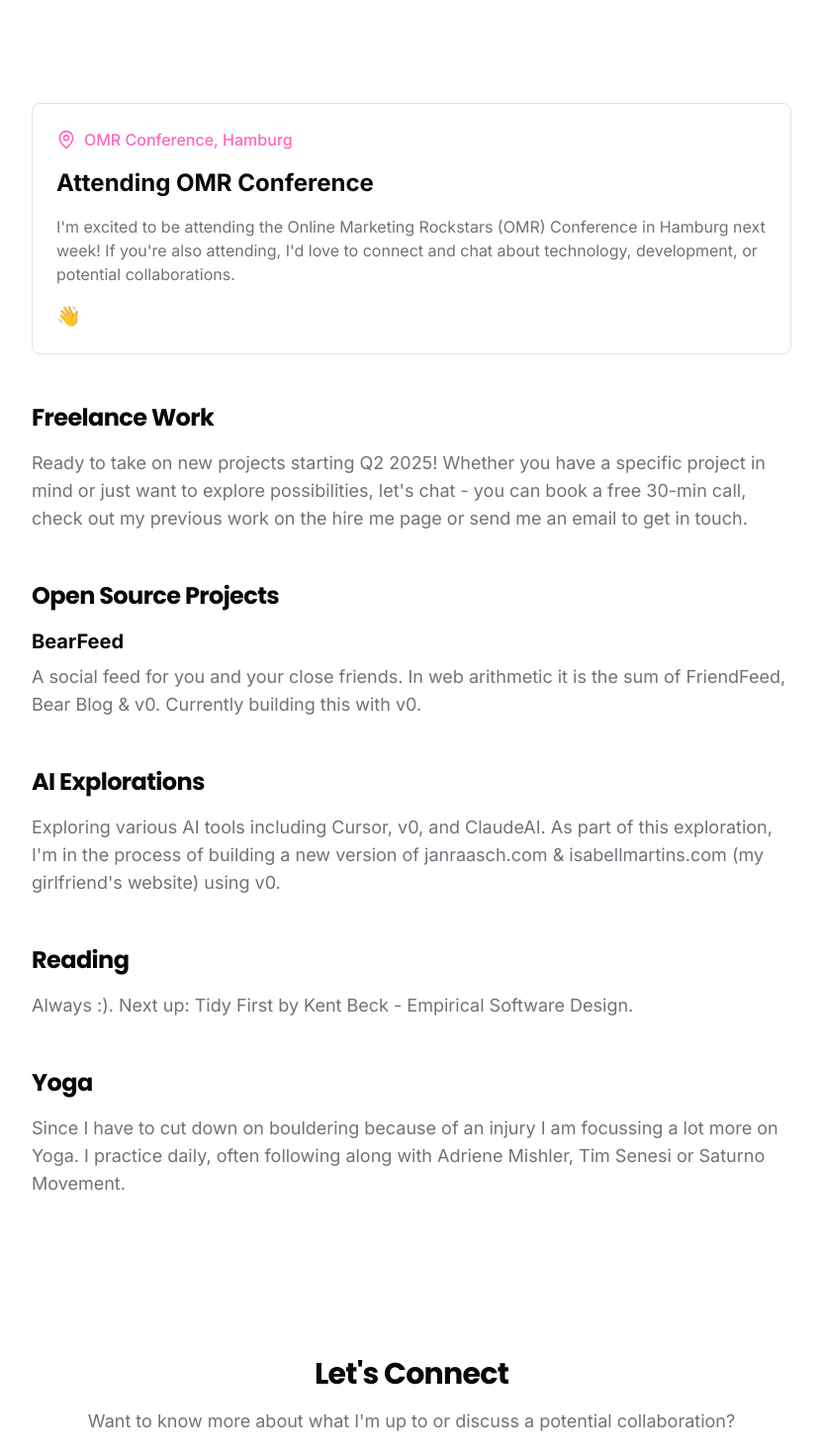
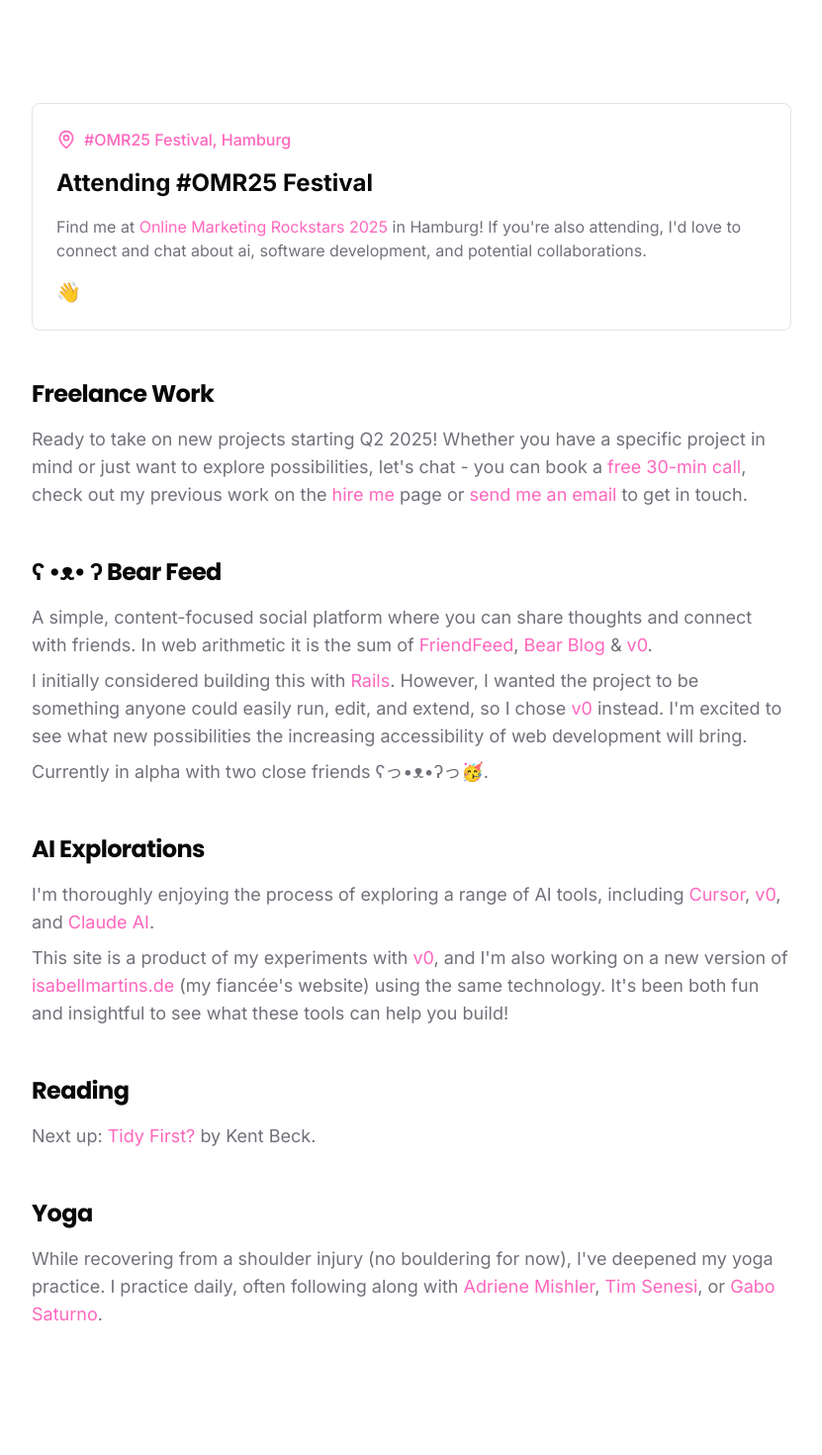
Before and after one commit to janraasch/janraaschcom-vibrant, a Next.js app: page /now in a window 1280 px wide. Shown: the part 320-1790 px from the top of the page at 99% size, without its empty margins (224-1055 px from the left). Built offline with nearby package versions, Linux system fonts and the light colour scheme.

Commit message:
feat(now): get ready for deploy :)

```diff
--- a/app/now/page.tsx
+++ b/app/now/page.tsx
@@ -1,7 +1,6 @@
-"use client"
-
+import Link from "next/link"
+import { Calendar, MapPin } from "lucide-react"
 import { MotionDiv } from "@/components/use-client-motion"
-import { Calendar, MapPin } from "lucide-react"
 import GeometricShapes from "@/components/geometric-shapes"
 import AnimatedText from "@/components/animated-text"
 import CTASection from "@/components/sections/cta-section"
@@ -31,8 +30,8 @@ export default function NowPage() {
               transition={{ delay: 0.4, duration: 0.5 }}
               className="flex items-center justify-center gap-2 mt-4 text-muted-foreground"
             >
-              <Calendar className="h-4 w-4" />
-              <span>Last updated: April 29, 2025</span>
+              <Calendar className="h-4 w-4 hidden sm:inline" />
+              <span>Last updated May 6, 2025, from my home in Lübeck, Germany.</span>
             </MotionDiv>
           </div>
         </div>
@@ -49,15 +48,20 @@ export default function NowPage() {
               viewport={{ once: true }}
               className="mb-12 p-6 border rounded-lg bg-card"
             >
-              <div className="flex items-center gap-2 text-primary mb-4">
-                <MapPin className="h-5 w-5" />
-                <span className="font-medium">OMR Conference, Hamburg</span>
+              <div className="text-primary mb-4">
+                <Link href="https://omr.com/en/events/festival/" target="_blank" rel="noopener noreferrer" className="flex items-center gap-2">
+                  <MapPin className="h-5 w-5" />
+                  <span className="font-medium">#OMR25 Festival, Hamburg</span>
+                </Link>
               </div>
-              <h2 className="text-2xl font-bold mb-4">Attending OMR Conference</h2>
+              <h2 className="text-2xl font-bold mb-4">Attending #OMR25 Festival</h2>
               <p className="text-muted-foreground mb-4">
-                I'm excited to be attending the Online Marketing Rockstars (OMR) Conference in Hamburg next week! If
-                you're also attending, I'd love to connect and chat about technology, development, or potential
-                collaborations.
+                Find me at{" "}
+                <Link href="https://omr.com/en/events/festival/" target="_blank" rel="noopener noreferrer" className="text-primary hover:underline">
+                  Online Marketing Rockstars 2025
+                </Link>{" "}
+                in Hamburg! If you're also attending, I'd love to connect and chat about ai, software development, and
+                potential collaborations.
               </p>
               <div className="animate-bounce-slow inline-block">
                 <span className="text-xl">👋</span>
@@ -75,8 +79,8 @@ export default function NowPage() {
                 <h2 className="text-2xl font-bold tracking-tight font-heading mb-4">Freelance Work</h2>
                 <p className="text-muted-foreground text-lg">
                   Ready to take on new projects starting Q2 2025! Whether you have a specific project in mind or just
-                  want to explore possibilities, let's chat - you can book a free 30-min call, check out my previous
-                  work on the hire me page or send me an email to get in touch.
+                  want to explore possibilities, let's chat - you can book a <Link href="https://calendly.com/jan-raasch/office-hours" target="_blank" rel="noopener noreferrer" className="text-primary hover:underline">free 30-min call</Link>, check out my previous
+                  work on the <Link href="/hire-me" className="text-primary hover:underline">hire me</Link> page or <Link href="mailto:jan@janraasch.com" className="text-primary hover:underline">send me an email</Link> to get in touch.
                 </p>
               </MotionDiv>
 
@@ -87,12 +91,20 @@ export default function NowPage() {
                 transition={{ duration: 0.5, delay: 0.1 }}
                 viewport={{ once: true }}
               >
-                <h2 className="text-2xl font-bold tracking-tight font-heading mb-4">Open Source Projects</h2>
-                <h3 className="text-xl font-bold mb-2">BearFeed</h3>
-                <p className="text-muted-foreground text-lg">
-                  A social feed for you and your close friends. In web arithmetic it is the sum of FriendFeed, Bear Blog
-                  & v0. Currently building this with v0.
+                <h2 id="bear-feed" className="text-2xl font-bold tracking-tight font-heading mb-4">ʕ •ᴥ• ʔ Bear Feed</h2>
+                <p className="text-muted-foreground text-lg mb-2">
+                  A simple, content-focused social platform where you can share thoughts and connect with friends. In web arithmetic it is the sum of <Link href="http://blog.friendfeed.com/" target="_blank" rel="noopener noreferrer" className="text-primary hover:underline">FriendFeed</Link>,
+                  {" "}<Link href="https://bearblog.dev" target="_blank" rel="noopener noreferrer" className="text-primary hover:underline">Bear Blog</Link>
+                  {" "}& <Link href="https://v0.dev" target="_blank" rel="noopener noreferrer" className="text-primary hover:underline">v0</Link>.
                 </p>
+                <p className="text-muted-foreground text-lg mb-2">
+                  I initially considered building this with <Link href="https://rubyonrails.org/" target="_blank" rel="noopener noreferrer" className="text-primary hover:underline">Rails</Link>. However, I wanted the project to be something anyone could easily run, edit, and extend, so I chose <Link href="https://v0.dev" target="_blank" rel="noopener noreferrer" className="text-primary hover:underline">v0</Link> instead. I'm excited to see what new possibilities the increasing accessibility of web development will bring.
+                </p>
+                <div className="text-muted-foreground text-lg transition-all group inline-block">
+                    <span>Currently in alpha with two close friends </span>
+                    <span className="inline-block group-hover:hidden">ʕっ•ᴥ•ʔっ🥳.</span>
+                    <span className="hidden group-hover:inline-block">ʕᵔᴥᵔʔﾉ☆ﾟ.*･｡ﾟ🎊.</span>
+                </div>
               </MotionDiv>
 
               {/* AI Explorations Section */}
@@ -103,10 +115,11 @@ export default function NowPage() {
                 viewport={{ once: true }}
               >
                 <h2 className="text-2xl font-bold tracking-tight font-heading mb-4">AI Explorations</h2>
+                <p className="text-muted-foreground text-lg mb-2">
+                  I'm thoroughly enjoying the process of exploring a range of AI tools, including <Link href="https://cursor.sh" target="_blank" rel="noopener noreferrer" className="text-primary hover:underline">Cursor</Link>, <Link href="https://v0.dev" target="_blank" rel="noopener noreferrer" className="text-primary hover:underline">v0</Link>, and <Link href="https://claude.ai" target="_blank" rel="noopener noreferrer" className="text-primary hover:underline">Claude AI</Link>.
+                </p>
                 <p className="text-muted-foreground text-lg">
-                  Exploring various AI tools including Cursor, v0, and ClaudeAI. As part of this exploration, I'm in the
-                  process of building a new version of janraasch.com & isabellmartins.com (my girlfriend's website)
-                  using v0.
+                  This site is a product of my experiments with <Link href="https://v0.dev" target="_blank" rel="noopener noreferrer" className="text-primary hover:underline">v0</Link>, and I'm also working on a new version of <Link href="https://isabellmartins.de" target="_blank" rel="noopener noreferrer" className="text-primary hover:underline">isabellmartins.de</Link> (my fiancée's website) using the same technology. It's been both fun and insightful to see what these tools can help you build!
                 </p>
               </MotionDiv>
 
@@ -119,7 +132,7 @@ export default function NowPage() {
               >
                 <h2 className="text-2xl font-bold tracking-tight font-heading mb-4">Reading</h2>
                 <p className="text-muted-foreground text-lg">
-                  Always :). Next up: Tidy First by Kent Beck - Empirical Software Design.
+                  Next up: <Link href="https://www.oreilly.com/library/view/tidy-first/9781098151232" target="_blank" rel="noopener noreferrer" className="text-primary hover:underline">Tidy First?</Link> by Kent Beck.
                 </p>
               </MotionDiv>
 
@@ -132,15 +145,16 @@ export default function NowPage() {
               >
                 <h2 className="text-2xl font-bold tracking-tight font-heading mb-4">Yoga</h2>
                 <p className="text-muted-foreground text-lg">
-                  Since I have to cut down on bouldering because of an injury I am focussing a lot more on Yoga. I
-                  practice daily, often following along with Adriene Mishler, Tim Senesi or Saturno Movement.
+                  While recovering from a shoulder injury (no bouldering for now), I've deepened my yoga practice.
+                  I practice daily, often following along with <Link href="https://yogawithadriene.com" target="_blank" rel="noopener noreferrer" className="text-primary hover:underline">Adriene Mishler</Link>,{" "}
+                  <Link href="https://www.timsenesiyoga.com" target="_blank" rel="noopener noreferrer" className="text-primary hover:underline">Tim Senesi</Link>,{" "}
+                  or <Link href="https://saturnomovement.com" target="_blank" rel="noopener noreferrer" className="text-primary hover:underline">Gabo Saturno</Link>.
                 </p>
               </MotionDiv>
             </div>
           </div>
         </div>
       </section>
-      {/* <FunClosingSection /> */}
       <CTASection
         headline="Let's Connect"
         description="Want to know more about what I'm up to or discuss a potential collaboration?"
```
